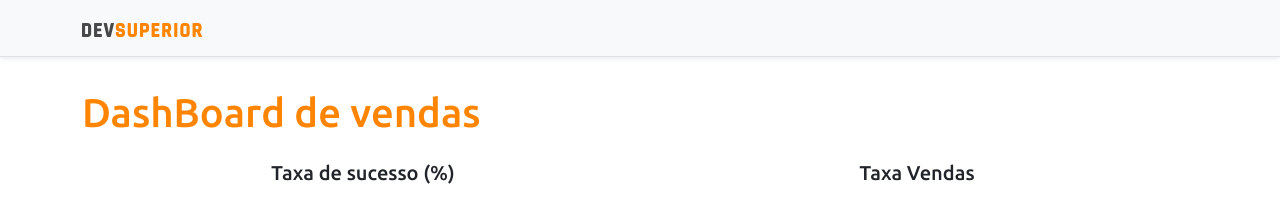
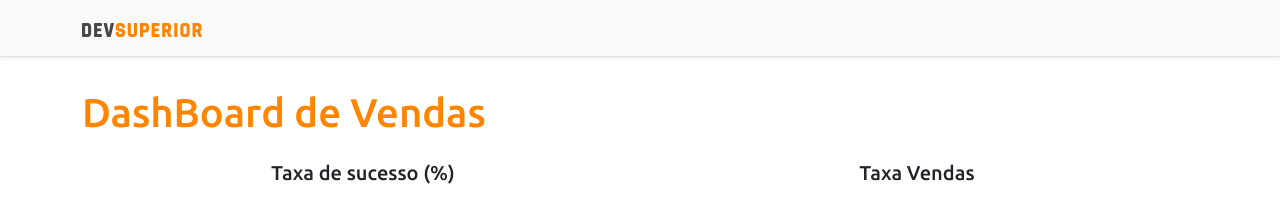
Before and after one commit to ThiagoPapapietro/projeto-sds3, a React (Create React App) app in the folder frontend/: page / in a window 1280 px wide. Shown: the top 199 px of the page. Built offline with nearby package versions, Linux system fonts and the light colour scheme.

Commit message:
update title vendas

```diff
--- a/frontend/src/App.tsx
+++ b/frontend/src/App.tsx
@@ -9,7 +9,7 @@ function App() {
     <>
       <NavBar />
       <div className="container">
-        <h1 className="text-primary py-3">DashBoard de vendas</h1>
+        <h1 className="text-primary py-3">DashBoard de Vendas</h1>
 
           <div className="row px-3">
             <div className="col-sm-6">
```
